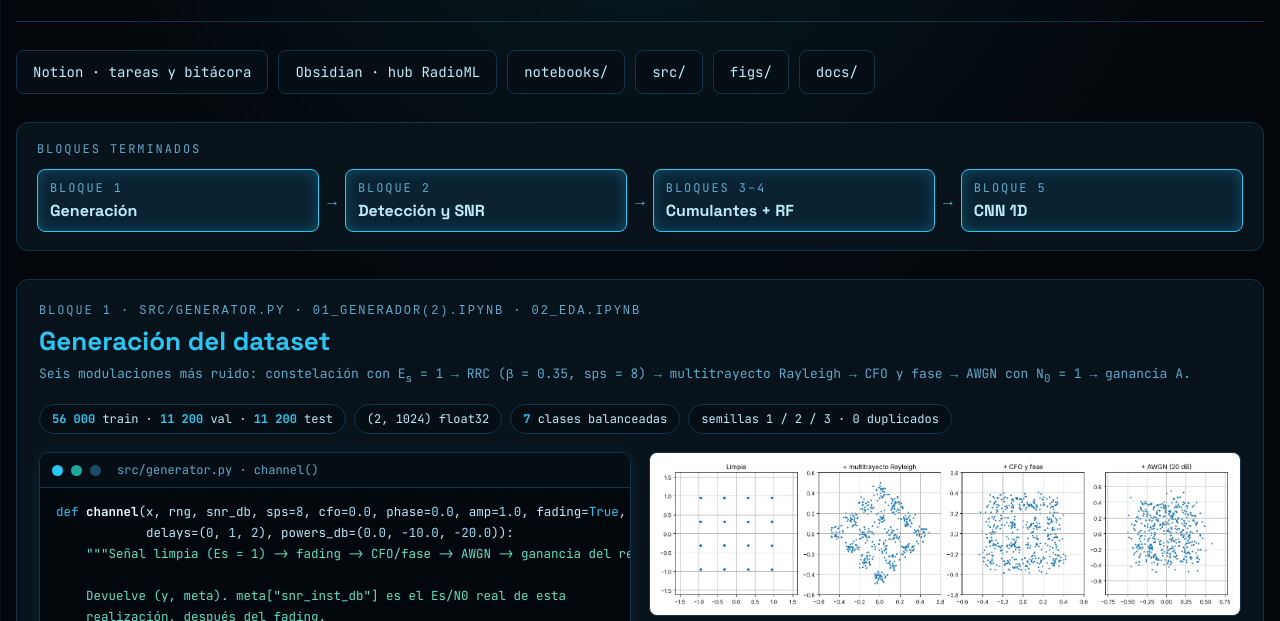
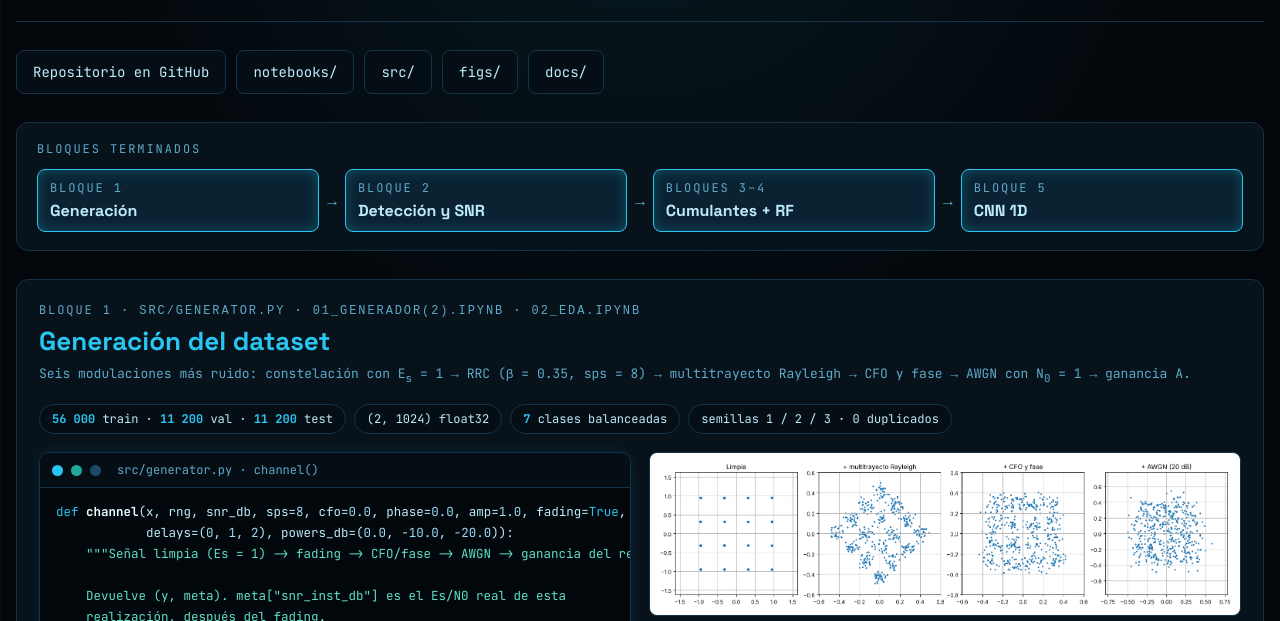
Before and after one commit to lcmj2803/coms_proyecto2, a plain HTML site: page index.html in a window 1280 px wide. Shown: the part 176-797 px from the top of the page. Drawn offline with nearby package versions, Linux system fonts and the light colour scheme.

Commit message:
index: quitar enlaces a Notion y Obsidian; enlazar solo el repo
Co-Authored-By: Claude Opus 5.5 <noreply@anthropic.com>

```diff
--- a/index.html
+++ b/index.html
@@ -79,8 +79,7 @@ footer{display:flex;flex-wrap:wrap;gap:12px 24px;border-top:1px solid var(--line
 </header>
 
 <nav class="links" aria-label="Accesos">
-  <a href="https://app.notion.com/p/410a42b5bf6d81ba9703c7ce3ce4ef92">Notion · tareas y bitácora</a>
-  <a href="obsidian://open?vault=Proyectos&amp;file=RadioML">Obsidian · hub RadioML</a>
+  <a href="https://github.com/lcmj2803/coms_proyecto2">Repositorio en GitHub</a>
   <a href="https://github.com/lcmj2803/coms_proyecto2/tree/main/notebooks">notebooks/</a>
   <a href="https://github.com/lcmj2803/coms_proyecto2/tree/main/src">src/</a>
   <a href="https://github.com/lcmj2803/coms_proyecto2/tree/main/figs">figs/</a>
@@ -375,7 +374,6 @@ def estimar_snr_espectral(signal):
 <footer>
   <span>Código: fragmentos copiados de <code>src/</code>; «…» marca lo omitido.</span>
   <span>Figuras: clic para verlas en tamaño completo.</span>
-  <span>Pendientes y fechas: en Notion.</span>
 </footer>
 
 </div>
```
